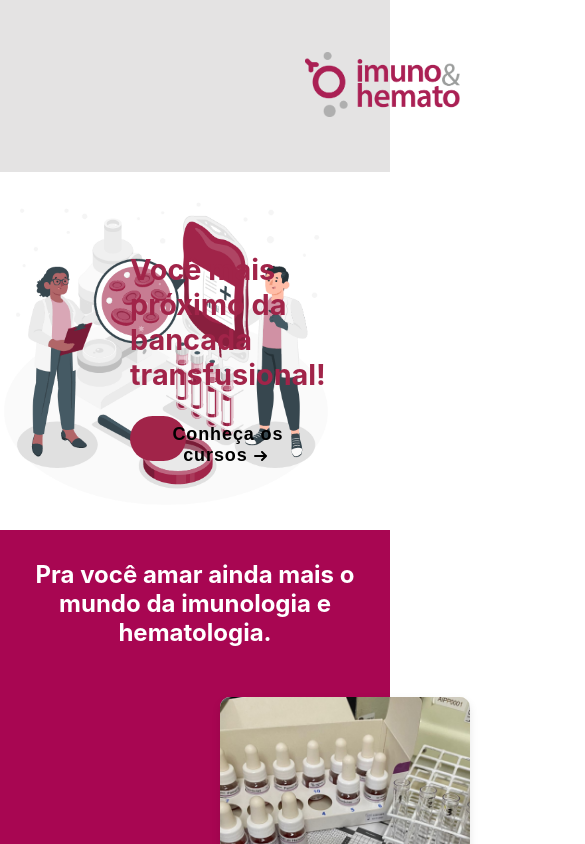
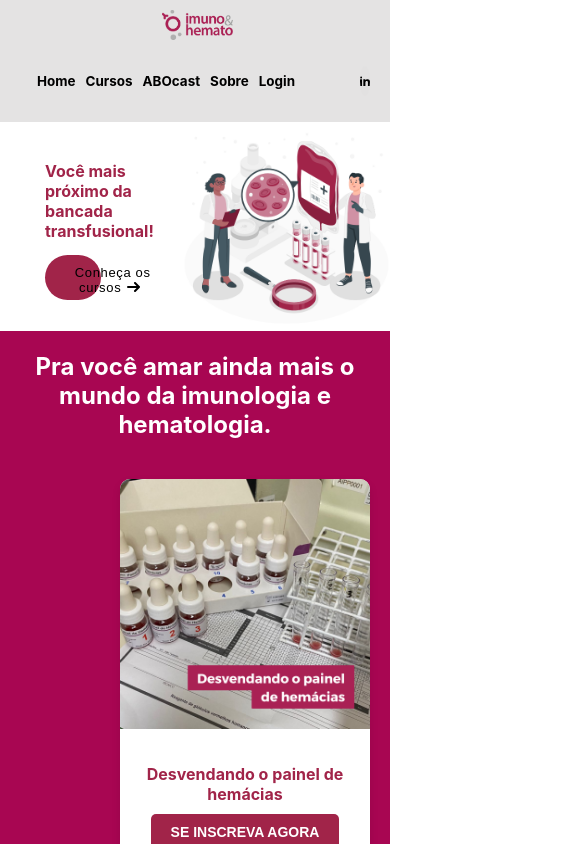
Before and after one commit to Bielhsn/imuno_hemato, a React (Create React App) app: page / in a window 390 px wide. Shown: the top 844 px of the page, 585 px wide, since content can reach past the window. Built offline with nearby package versions, Linux system fonts and the light colour scheme.

Commit message:
Responsivo Home em 1200px e 480px

```diff
--- a/src/components/Footer.jsx
+++ b/src/components/Footer.jsx
@@ -5,7 +5,7 @@
   return (
     <footer className="footer-container">
       <div className="footer-left">
-        <p>Imuno & Hemato © 2022 | Todos os direitos reservados</p>
+        <p>Imuno & Hemato © 2024 | Todos os direitos reservados</p>
       </div>
       <div className="footer-right">
       <p>Desenvolvido por <a href="https://github.com/Bielhsn" target="_blank" rel="noopener noreferrer">Gabriel Henrique Souza</a></p>
--- a/src/components/css/Navbar.css
+++ b/src/components/css/Navbar.css
@@ -38,7 +38,7 @@
   display: flex;
   justify-content: center;
   align-items: center;
-  margin-right: 6rem;
+  margin-right: 8rem;
 }
 
 .example-1 .icon-content {
@@ -746,50 +746,57 @@
 /* #region Responsivo 480px */
 @media screen and (max-width: 480px) {
   .navbar {
-    display: flex;                     /* Usando flexbox para layout */
-    align-items: center;              /* Alinha itens verticalmente ao centro */
-    padding: 50px 5px;               /* Padding para a navbar */
-    background-color: #e2e1e1ea;           /* Cor de fundo da navbar */
+    display: flex;
+    flex-wrap: wrap;
+    justify-content: space-between; /* Mantém espaço entre os itens */
+    align-items: center;
+    padding: 10px;
+    width: 100%;
+    box-sizing: border-box;
   }
 
   .navbar-logo {
-    flex: 0 0 auto;                   /* O logo não deve crescer ou encolher */
+    flex: 1 100%; /* O logo ocupa uma linha inteira */
+    display: flex;
+    justify-content: center;
+    margin-bottom: 10px;
   }
 
   .navbar-logo img {
-    height: 65px;
-    margin-left: 300px;
-    margin-right: 300px;
+    height: 30px;
+    margin: 0;
+    margin-left: 5px;
+
   }
 
   .navbar-links {
-    display: flex;                    /* Flexbox para os links */
-    justify-content: center;          /* Centraliza os links horizontalmente */
-    flex-grow: 1;
-    font-weight: bold;
-    font-size: 1.4em;
-  }
-
-  .navbar-spacer {
-    flex: 1;                          /* Preenche o espaço à direita do logo */
+    text-decoration: none;
+    color: rgb(0, 0, 0);
+    margin-left: 2px;
   }
 
   .navbar-links a {
-    color: rgb(0, 0, 0);                     /* Cor dos links */
-    text-decoration: none;            /* Remove o sublinhado */
-    margin: 0 15px;                  /* Espaçamento horizontal entre os links */
+    font-size: 0.6em; /* Ajusta o tamanho da fonte */
+    margin: 5px 5px; /* Espaçamento menor */
   }
 
   .example-1 {
     display: flex;
+    align-items: center;
     justify-content: center;
-    align-items: center;
-    margin-left: rem;
+    margin-right: 10px;
   }
 
   .example-1 .icon-content {
-    margin: 0 10px;
-    position: relative;
+    margin: 0;
+  }
+
+  .example-1 .icon-content a {
+    width: 10px; /* Ajusta o tamanho do ícone */
+    height: 30px;
+    display: flex;
+    justify-content: center;
+    align-items: center;
   }
 
   .example-1 .icon-content .tooltip {
@@ -810,20 +817,6 @@
     opacity: 1;
     visibility: visible;
     top: -50px;
-  }
-
-  .example-1 .icon-content a {
-    position: relative;
-    overflow: hidden;
-    display: flex;
-    justify-content: center;
-    align-items: center;
-    width: 40px;
-    height: 40px;
-    border-radius: 50%;
-    color: #4d4d4d;
-    background-color: #e2e1e1ea;
-    transition: all 0.3s ease-in-out;
   }
 
   .example-1 .icon-content a:hover {
@@ -875,17 +868,16 @@
   }
 
   .navbar-profile-login {
-    display: flex;                    /* Flexbox para os links */
-    justify-content: center;          /* Centraliza os links horizontalmente */
-    flex-grow: 1;
-    font-weight: bold;
-    font-size: 1.4em;
-    margin-right: 14.5rem;
+    display: flex;
+    justify-content: flex-end; /* Alinha à direita */
+    align-items: center; /* Centraliza verticalmente */
+    flex: 1;
+    gap: 10px; /* Espaço entre login e ícone */
   }
   .navbar-profile-login a {
-    color: rgb(0, 0, 0);                     /* Cor dos links */
-    text-decoration: none;            /* Remove o sublinhado */
-    margin: 0 15px;                  /* Espaçamento horizontal entre os links */
+    text-decoration: none;
+    color: rgb(0, 0, 0);
+    font-size: 1.1em;               /* Espaçamento horizontal entre os links */
   }
 
   .navbar-profile {
--- a/src/pages/css/Home.css
+++ b/src/pages/css/Home.css
@@ -929,17 +929,462 @@
 /* #region Responsivo 480px */
 
 @media screen and (max-width: 480px) {
+  .home-container {
+    display: flex;
+    flex-direction: column;
+    align-items: stretch;
+    justify-content: flex-start;
+    margin: 0;
+    padding: 0;
+  }
+
   .banner-section {
-    padding: 10px;
+    display: flex;
+    align-items: center;
+    justify-content: space-between; /* Distribui o espaço entre os itens */
+    height: 20vh;
+    width: 90%;
+    background: url('../../assests/images/home_banner.gif') no-repeat right; /* Mantém a imagem como background e posiciona à direita */
+    background-size: contain; /* Ajusta o tamanho da imagem ao container */
+    position: relative;
+    padding: 20px;
+  }
+
+  .banner-content {
+    flex: 0 1 40%;
+    padding-left: 20px;
+    display: flex;
+    flex-direction: column;
+    justify-content: center;
+    z-index: 1;
   }
 
   .banner-content h1 {
-    font-size: 1.8em;
+    font-size: 1em;
+    color: #a12449;
+    margin-left: 5px;
   }
 
+  /* Estilos para o botão */
   .cta {
-    font-size: 0.9em;
-    padding: 8px 12px;
+    position: relative;
+    margin: auto;
+    padding: 10px 18px;
+    transition: all 0.2s ease;
+    border: none;
+    background: none;
+    cursor: pointer;
+    margin-left: 5px;
+  }
+
+  .cta:before {
+    content: "";
+    position: absolute;
+    top: 0;
+    left: 0;
+    display: block;
+    border-radius: 50px;
+    background: #a12449;
+    width: 56px;
+    height: 45px;
+    transition: all 0.3s ease;
+  }
+
+  .cta span {
+    position: relative;
+    font-family: "Ubuntu", sans-serif;
+    font-size: 13px;
+    font-weight: 100;
+    letter-spacing: 0.05em;
+    color: #000000;
+  }
+
+  .cta svg {
+    position: relative;
+    top: 5;
+    margin-left: 10px;
+    fill: none;
+    stroke-linecap: round;
+    stroke-linejoin: round;
+    stroke: #000000;
+    stroke-width: 2;
+    transform: translateX(-5px);
+    transition: all 0.3s ease;
+  }
+
+  .cta:hover:before {
+    width: 100%;
+    background: #a12449;
+  }
+
+  .cta:hover svg {
+    transform: translateX(0);
+  }
+
+  .cta:active {
+    transform: scale(0.95);
+  }
+
+  /* Novos estilos para a seção de imagem */
+  .imagem-section {
+    display: flex;
+    justify-content: center;
+    margin: 40px 0;
+  }
+
+  .imagem-home {
+    max-width: 100%;
+    height: auto;
+    border-radius: 10px;
+    box-shadow: 0 4px 8px rgba(0, 0, 0, 0.1);
+  }
+
+  /* Novos estilos para a seção de cursos */
+  .cursos-section {
+    padding: 1px 0px;
+    background-color: #f4f4f4;
+    text-align: center;
+    background-color: #a80652;
+  }
+
+  .cursos-titulo {
+    font-size: 25px;
+    color: white;
+    margin-bottom: -80px;
+  }
+
+  .cursos-grid {
+    display: grid;
+    grid-template-columns: repeat(auto-fit, minmax(250px, 1fr));
+    gap: 30px;
+    padding: 120px;
+  }
+
+  .curso-card {
+    background-color: #ffffff;
+    border-radius: 10px;
+    box-shadow: 0 4px 8px rgba(0, 0, 0, 0.1);
+    overflow: hidden;
+    text-align: center;
+    transition: transform 0.2s ease;
+  }
+
+  .curso-card img {
+    width: 100%;
+    height: auto;
+    object-fit: cover;
+  }
+
+  .curso-info {
+    padding: 15px;
+  }
+
+  .curso-info p {
+    font-size: 16px;
+    font-weight: bold;
+    color: #a12449;
+    margin-bottom: 10px;
+  }
+
+  .curso-botao {
+    background-color: #a12449;
+    color: #fff;
+    border: none;
+    padding: 10px 20px;
+    font-size: 14px;
+    font-weight: bold;
+    border-radius: 5px;
+    cursor: pointer;
+    transition: background-color 0.2s ease;
+  }
+
+  .curso-botao:hover {
+    background-color: #8a174f;
+  }
+
+  .curso-card:hover {
+    transform: translateY(-5px);
+  }
+
+  /* Seção com imagem de fundo */
+  .sobre-nos-section {
+    display: flex;
+    justify-content: space-between;
+    align-items: center;
+    padding: 30px;
+    background: url('../../assests/images/fundo.svg');
+    background-size: auto 100%;
+    background-repeat: no-repeat;
+    margin-top: -200px;
+  }
+
+  .sobre-nos-texto {
+    flex: 1;
+    padding: 20px;
+  }
+
+  .sobre-nos-texto h2 {
+    font-size:1.2em;
+    color: white;
+    margin-bottom: 20px;
+    margin-left: -20px;
+  }
+
+  .sobre-nos-texto p {
+    font-size: 0.7em;
+    line-height: 1.6;
+    color: white;
+    margin-left: -30px;
+  }
+
+  .sobre-nos-botao {
+    background-color: white;
+    color: #a12449;
+    padding: 15px 20px;
+    border: none;
+    font-size: 0.7em;
+    font-weight: bold;
+    border-radius: 5px;
+    cursor: pointer;
+    transition: background-color 0.2s ease;
+    margin-left: -25px;
+  }
+
+  .sobre-nos-botao:hover {
+    background-color: #751d37;
+    color: white;
+  }
+
+  /* Estilo para a logo */
+  .sobre-nos-logo {
+    flex: 1;
+    display: flex;
+    justify-content: flex-end;
+    margin-bottom: 70px;
+  }
+
+  .sobre-nos-logo img {
+    max-width: 90%;
+    height: auto;
+  }
+
+  /* Seção comunidade */
+  .community-section {
+    display: flex;
+    justify-content: space-between;
+    align-items: flex-start;
+    margin: 1rem 0;
+    gap: 0rem;
+  }
+
+  .community-info{
+    width: 48%;
+  }
+
+  .community-info h2 {
+    font-size: 1rem;
+    color: #333;
+    margin-left: 1rem;
+  }
+
+  .community-info p {
+    font-size: 1rem;
+    color: #666;
+    line-height: 1.2;
+    margin-left: 1.2rem;
+  }
+
+  .icons {
+    display: flex;
+    gap: 1rem;
+    margin-left: 30rem;
+  }
+
+  .icons i {
+    font-size: 2rem;
+    color: #b61952;
+    cursor: pointer;
+    transition: color 0.3s;
+  }
+
+  .icons i:hover {
+    color: #e23b7a;
+  }
+
+  .contact-info a {
+    color: #b61952;
+    text-decoration: none;
+  }
+
+  .contact-info a:hover {
+    text-decoration: underline;
+  }
+
+  .card {
+    position: relative;
+    width: 160px;
+    height: 130px;
+    border-radius: 14px;
+    z-index: 1111;
+    overflow: hidden;
+    display: flex;
+    flex-direction: column;
+    align-items: center;
+    justify-content: center;
+    box-shadow: 20px 20px 60px #bebebe, -20px -20px 60px #ffffff;
+    margin-right: 4rem; /* Ajustado para diminuir a margem */
+    transform: translateX(50px); /* Move o card mais para a direita */
+  }
+
+  .card h2{
+    font-size: 1rem;
+    margin-left: 45px;
+  }
+  .card p{
+    font-size: 1rem;
+    margin-left: 15px;
+  }
+  .bg {
+    position: absolute;
+    top: 5px;
+    left: 5px;
+    width: 160px;
+    height: 130px;
+    z-index: 2;
+    background: rgba(255, 255, 255, .95);
+    backdrop-filter: blur(24px);
+    border-radius: 10px;
+    overflow: hidden;
+    outline: 2px solid white;
+  }
+
+  .blob {
+    position: absolute;
+    z-index: 1;
+    top: 50%;
+    left: 50%;
+    width: 160px;
+    height: 130px;
+    border-radius: 50%;
+    background-color: #a12449;
+    opacity: 1;
+    filter: blur(12px);
+    animation: blob-bounce 5s infinite ease;
+  }
+
+  @keyframes blob-bounce {
+    0% {
+      transform: translate(-100%, -100%) translate3d(0, 0, 0);
+    }
+
+    25% {
+      transform: translate(-100%, -100%) translate3d(100%, 0, 0);
+    }
+
+    50% {
+      transform: translate(-100%, -100%) translate3d(100%, 100%, 0);
+    }
+
+    75% {
+      transform: translate(-100%, -100%) translate3d(0, 100%, 0);
+    }
+
+    100% {
+      transform: translate(-100%, -100%) translate3d(0, 0, 0);
+    }
+  }
+
+  .gmail{
+    margin-top: 5px;
+    margin-right: 10px;
+    margin-left: 35px;
+  }
+  /* Icons */
+  ul {
+    list-style: none;
+  }
+
+  .example-2 {
+    display: flex;
+    justify-content: center;
+    align-items: center;
+    margin-left: 7rem;
+  }
+  .example-2 .icon-content {
+    margin: 0 10px;
+    position: relative;
+  }
+  .example-2 .icon-content .tooltip {
+    position: absolute;
+    top: -30px;
+    left: 50%;
+    transform: translateX(-50%);
+    color: #fff;
+    padding: 6px 10px;
+    border-radius: 5px;
+    opacity: 0;
+    visibility: hidden;
+    font-size: 14px;
+    transition: all 0.3s ease;
+  }
+  .example-2 .icon-content:hover .tooltip {
+    opacity: 1;
+    visibility: visible;
+    top: -50px;
+  }
+  .example-2 .icon-content a {
+    position: relative;
+    overflow: hidden;
+    display: flex;
+    justify-content: center;
+    align-items: center;
+    width: 50px;
+    height: 50px;
+    border-radius: 50%;
+    color: #4d4d4d;
+    background-color: #fff;
+    transition: all 0.3s ease-in-out;
+  }
+  .example-2 .icon-content a:hover {
+    box-shadow: 3px 2px 45px 0px rgb(0 0 0 / 12%);
+  }
+  .example-2 .icon-content a svg {
+    position: relative;
+    z-index: 1;
+    width: 30px;
+    height: 30px;
+  }
+  .example-2 .icon-content a:hover {
+    color: white;
+  }
+  .example-2 .icon-content a .filled {
+    position: absolute;
+    top: auto;
+    bottom: 0;
+    left: 0;
+    width: 100%;
+    height: 0;
+    background-color: #000;
+    transition: all 0.3s ease-in-out;
+  }
+  .example-2 .icon-content a:hover .filled {
+    height: 100%;
+  }
+  .example-2 .icon-content a[data-social="spotify"] .filled,
+  .example-2 .icon-content a[data-social="spotify"] ~ .tooltip {
+    background-color: #1db954;
+  }
+  .example-2 .icon-content a[data-social="facebook"] .filled,
+  .example-2 .icon-content a[data-social="facebook"] ~ .tooltip {
+    background-color: #1877f2;
+  }
+  .example-2 .icon-content a[data-social="instagram"] .filled,
+  .example-2 .icon-content a[data-social="instagram"] ~ .tooltip {
+    background-color: #e4405f;
+  }
+  .example-2 .icon-content a[data-social="linkedin"] .filled,
+  .example-2 .icon-content a[data-social="linkedin"] ~ .tooltip {
+    background-color: #0274b3;
   }
 }
 /* #endregion Responsivo 480px */
```
